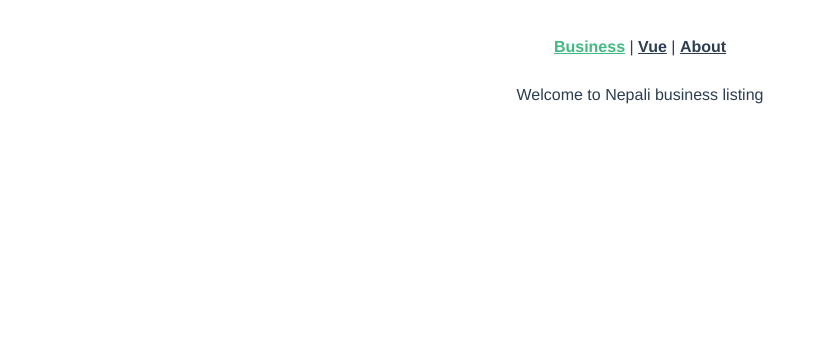
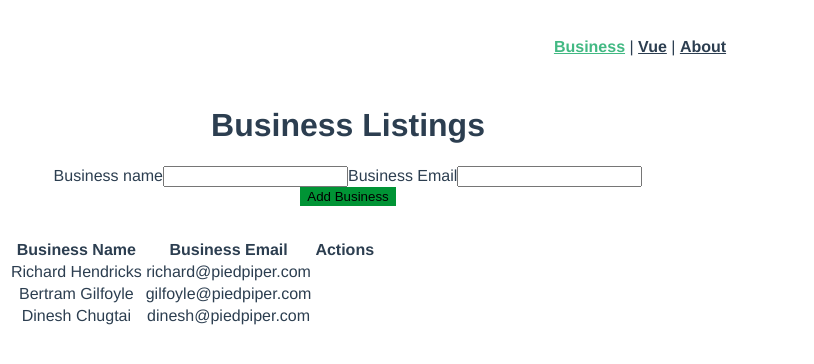
Before and after one commit to 8ivek/companies_app, a Vue app: page / in a window 1280 px wide. Shown: the top 364 px of the page, without its empty margins (0-814 px from the left). Built offline with nearby package versions, Linux system fonts and the light colour scheme.

Commit message:
wip business

```diff
--- /dev/null
+++ b/src/components/BusinessForm.vue
@@ -0,0 +1,37 @@
+<template>
+  <div id="business-form">
+    <form @submit.prevent="handleSubmit">
+      <label>Business name</label>
+      <input v-model="business.name"  type="text" />
+      <label>Business Email</label>
+      <input v-model="business.email" type="text" />
+      <button>Add Business</button>
+    </form>
+  </div>
+</template>
+
+<script>
+export default {
+  name: 'business-form',
+  data() {
+    return {
+      business: {
+        name: '',
+        email: '',
+      },
+    };
+  },
+  methods: {
+    handleSubmit() {
+      console.log(this.business);
+      this.$emit('add:employee', this.business);
+    },
+  },
+};
+</script>
+
+<style scoped>
+  form {
+    margin-bottom: 2rem;
+  }
+</style>
--- /dev/null
+++ b/src/components/BusinessList.vue
@@ -0,0 +1,31 @@
+<template>
+  <div id="business-list">
+    <table>
+      <thead>
+        <tr>
+          <th>Business Name</th>
+          <th>Business Email</th>
+          <th>Actions</th>
+        </tr>
+      </thead>
+      <tbody>
+        <tr v-for="business in businesses" :key="business.id">
+          <td>{{ business.name }}</td>
+          <td>{{ business.email }}</td>
+          <td>&nbsp;</td>
+        </tr>
+      </tbody>
+    </table>
+  </div>
+</template>
+
+<script>
+export default {
+  name: 'business-list',
+  props: {
+    businesses: Array,
+  },
+};
+</script>
+
+<style scoped></style>
--- a/src/views/Business.vue
+++ b/src/views/Business.vue
@@ -1,5 +1,61 @@
 <template>
-  <div class="business">
-    Welcome to Nepali business listing
+  <div id="business" class="small-container">
+    <h1>Business Listings</h1>
+    <business-form @add:business="addBusiness" />
+    <business-list :businesses="businesses" />
   </div>
 </template>
+
+<script>
+import BusinessForm from '@/components/BusinessForm.vue';
+import BusinessList from '@/components/BusinessList.vue';
+
+export default {
+  name: 'business',
+  components: {
+    BusinessForm,
+    BusinessList,
+  },
+  data() {
+    return {
+      businesses: [
+        {
+          id: 1,
+          name: 'Richard Hendricks',
+          email: 'richard@piedpiper.com',
+        },
+        {
+          id: 2,
+          name: 'Bertram Gilfoyle',
+          email: 'gilfoyle@piedpiper.com',
+        },
+        {
+          id: 3,
+          name: 'Dinesh Chugtai',
+          email: 'dinesh@piedpiper.com',
+        },
+      ],
+    };
+  },
+  methods: {
+    addbusiness(business) {
+      const lastId = this.businesses.length > 0
+        ? this.businesses[this.businesses.length - 1].id : 0;
+      const id = lastId + 1;
+      const newBusiness = { ...business, id };
+      this.businesses = [...this.businesses, newBusiness];
+    },
+  },
+};
+</script>
+
+<style>
+  button {
+    background: #009435;
+    border: 1px solid #009435;
+  }
+
+  .small-container {
+    max-width: 680px;
+  }
+</style>
```
